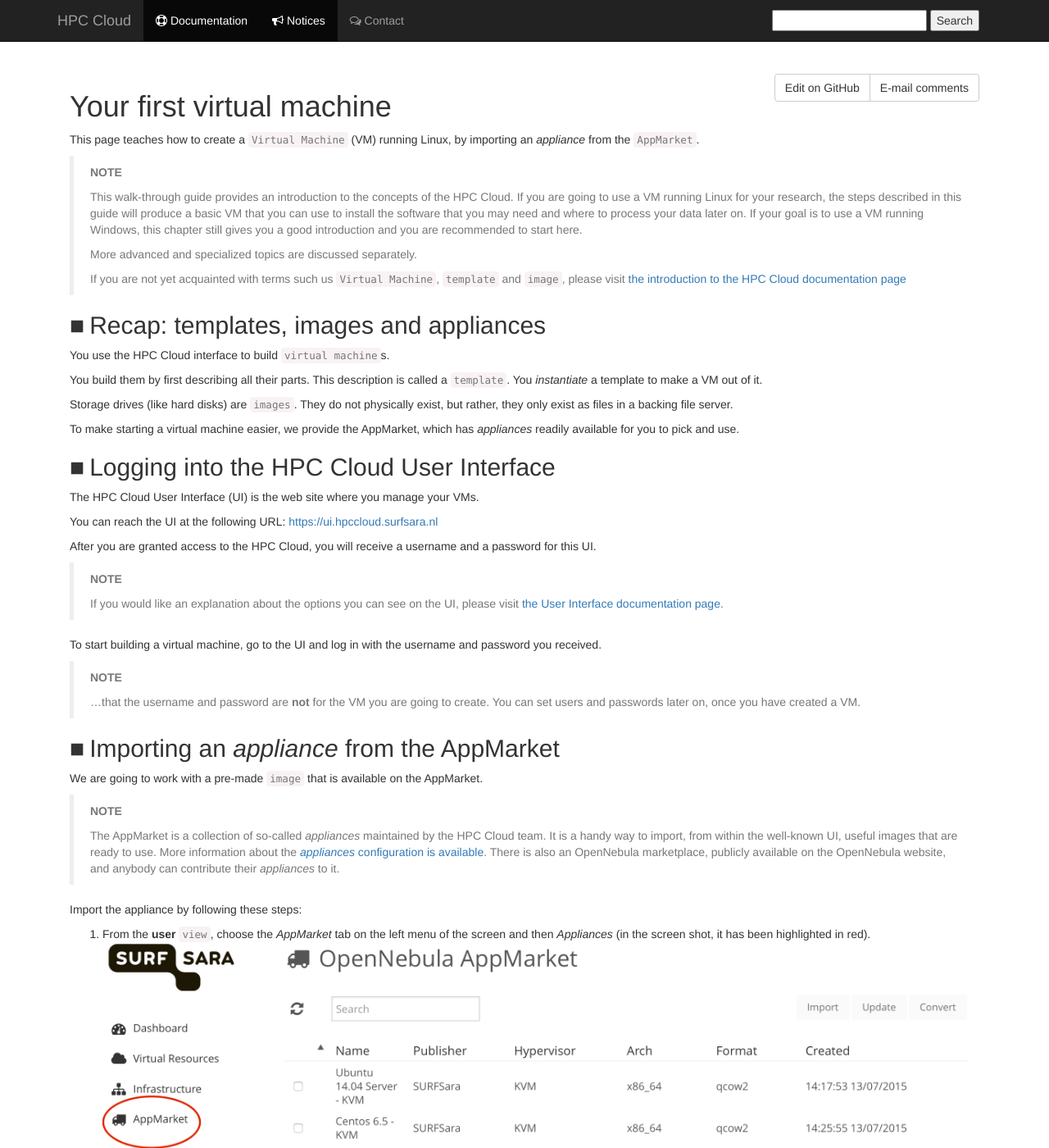
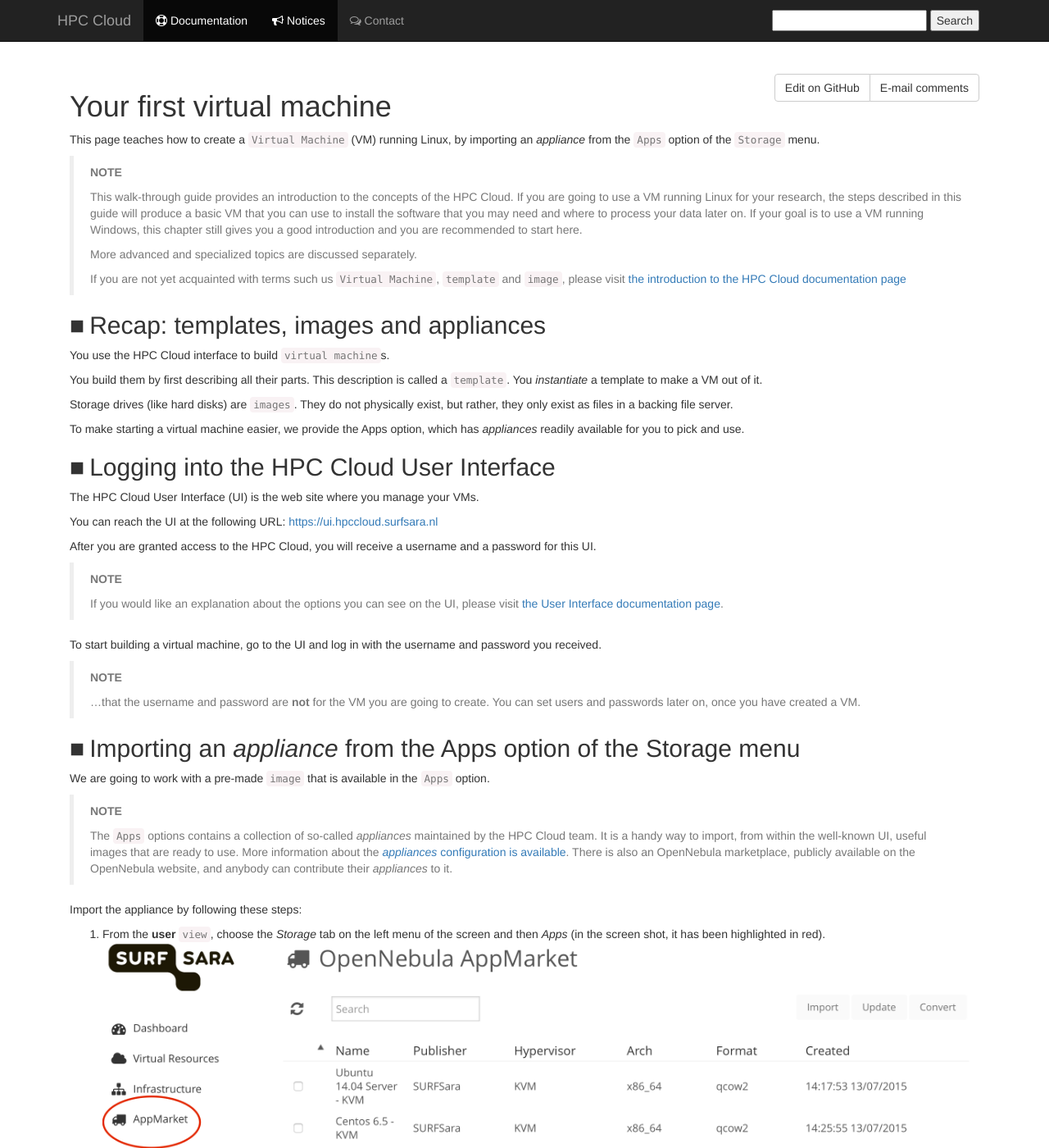
Before and after one commit to sara-nl/clouddocs, a Jekyll site: the page built from general-start.markdown, in a window 1280 px wide and 1400 px high. Shown: the whole window at 82% size. Built offline with Jekyll 4.4.1, drawn with Linux system fonts in a browser that asks for light colours; nearby versions of some CDN libraries; our own code applies the rules of GitHub Pages for plain Markdown files; some of the changed text lies outside the part shown.

Commit message:
Update general-start.markdown

```diff
--- a/general-start.markdown
+++ b/general-start.markdown
@@ -3,7 +3,7 @@
 ---
 # Your first virtual machine
 
-This page teaches how to create a `Virtual Machine` (VM) running Linux, by importing an _appliance_ from the `AppMarket`.
+This page teaches how to create a `Virtual Machine` (VM) running Linux, by importing an _appliance_ from the `Apps` option of the `Storage` menu.
 
 > **NOTE**
 >
@@ -21,7 +21,7 @@
 
 Storage drives (like hard disks) are `images`. They do not physically exist, but rather, they only exist as files in a backing file server.
 
-To make starting a virtual machine easier, we provide the AppMarket, which has _appliances_ readily available for you to pick and use.
+To make starting a virtual machine easier, we provide the Apps option, which has _appliances_ readily available for you to pick and use.
 
 ## Logging into the HPC Cloud User Interface
 
@@ -41,18 +41,18 @@
 >
 > ...that the username and password are **not** for the VM you are going to create. You can set users and passwords later on, once you have created a VM.
 
-## Importing an _appliance_ from the AppMarket
+## Importing an _appliance_ from the Apps option of the Storage menu
 
-We are going to work with a pre-made `image` that is available on the AppMarket.
+We are going to work with a pre-made `image` that is available in the `Apps` option.
 
 > **NOTE**
 >
-> The AppMarket is a collection of so-called _appliances_ maintained by the HPC Cloud team. It is a handy way to import, from within the well-known UI, useful images that are ready to use. More information about the [_appliances_ configuration is available](appliances-configuration). There is also an OpenNebula marketplace, publicly available on the OpenNebula website, and anybody can contribute their _appliances_ to it.
+> The `Apps` options contains  a collection of so-called _appliances_ maintained by the HPC Cloud team. It is a handy way to import, from within the well-known UI, useful images that are ready to use. More information about the [_appliances_ configuration is available](appliances-configuration). There is also an OpenNebula marketplace, publicly available on the OpenNebula website, and anybody can contribute their _appliances_ to it.
 
 Import the appliance by following these steps:
 
 1. From the **user** `view`, choose the
-   _AppMarket_ tab on the left menu of the screen and then _Appliances_ (in the screen shot, it has been highlighted in red).
+   _Storage_ tab on the left menu of the screen and then _Apps_ (in the screen shot, it has been highlighted in red).
    ![appmarket step 1](images/appmarket_step_1.png)
 
 2. Next, look for the **Ubuntu 14.04 Server** _appliance_ in the list; click on it.
@@ -61,17 +61,17 @@
    Read the extended information related to the _appliance_ (especially, the bit about the _contextualization_ and _configuration_ options).
    ![appmarket step 2](images/appmarket_step_2.png)
 
-3. Click on the _Import_ button at the top-right corner of the screen.
+3. Click on the _OpenNebula_ button at the top of the screen.
    A dialogue will pop up, asking you for a few details.
    ![appmarket step 3](images/appmarket_step_3.png)
 
-4. The first setting is the datastore for images. Make sure that you select _104: local images ssd_.
+4. The first setting is the datastore for images. Make sure that you select _local images ssd_.
 
 5. The other options are the name of the `template` and the `image`. You can change the names to something more descriptive to you. Once you have many `template`s and `image`s, it will pay off to have good descriptive names of what each of them is.
 
-6. Finally, click _Import_. This will start importing the appliance from  the AppMarket. When the import is successful, it will create an `image` and a `template`.
+6. Finally, click _Download_. This will start importing the appliance from  the AppMarket. When the import is successful, it will create an `image` and a `template`.
 
-You can verify that the process is complete by inspecting the _Template_ and _Image_ sections in the _Virtual Resources_ tab of the UI. You should see your new `image` and `template` there.
+You can verify that the process is complete by inspecting the _VMs_ sections in the _Templates_ tab and the _Images_ section in the _Storage_ tab of the UI. You should see your new `image` and `template` there.
 
 ## Adding an SSH key to your profile
 
```
